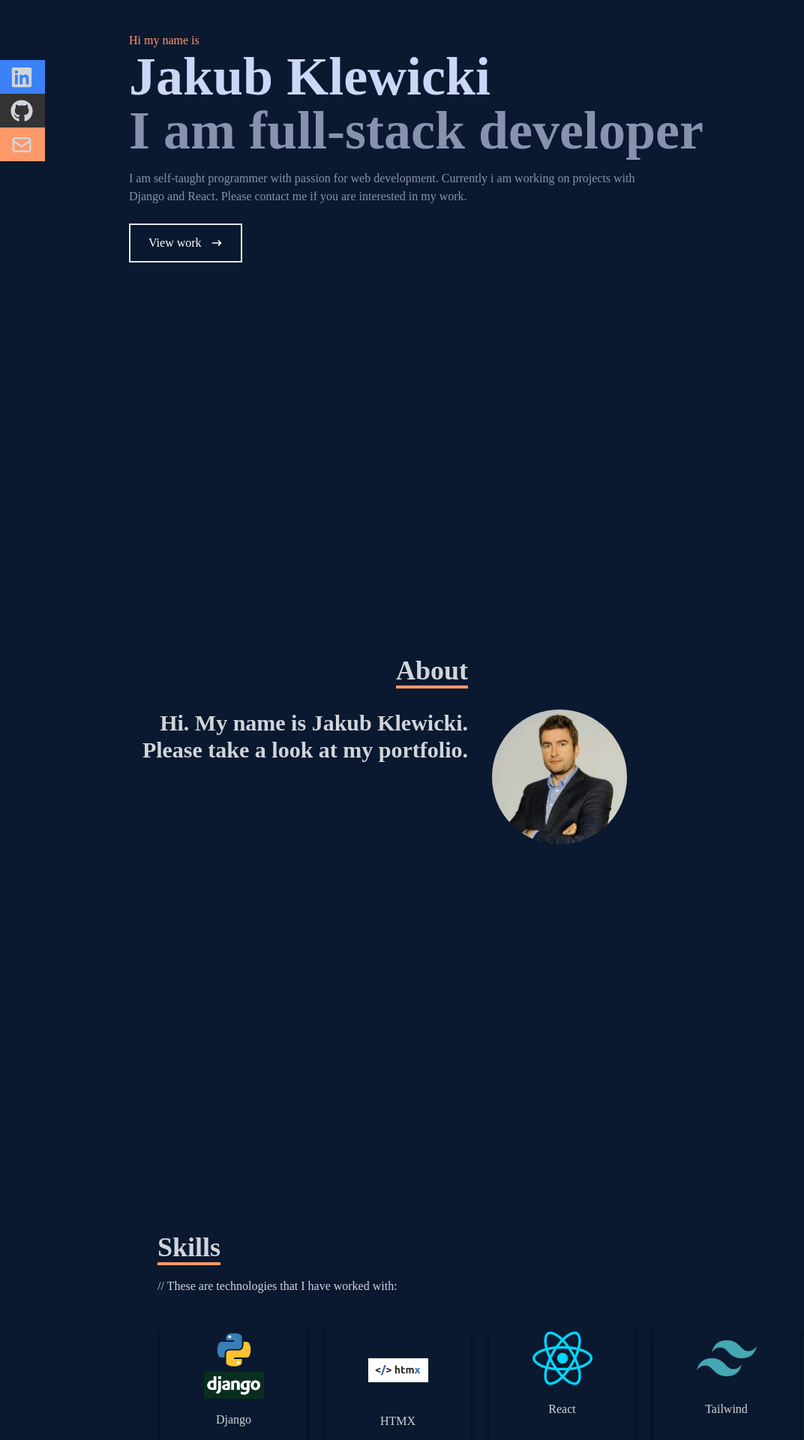
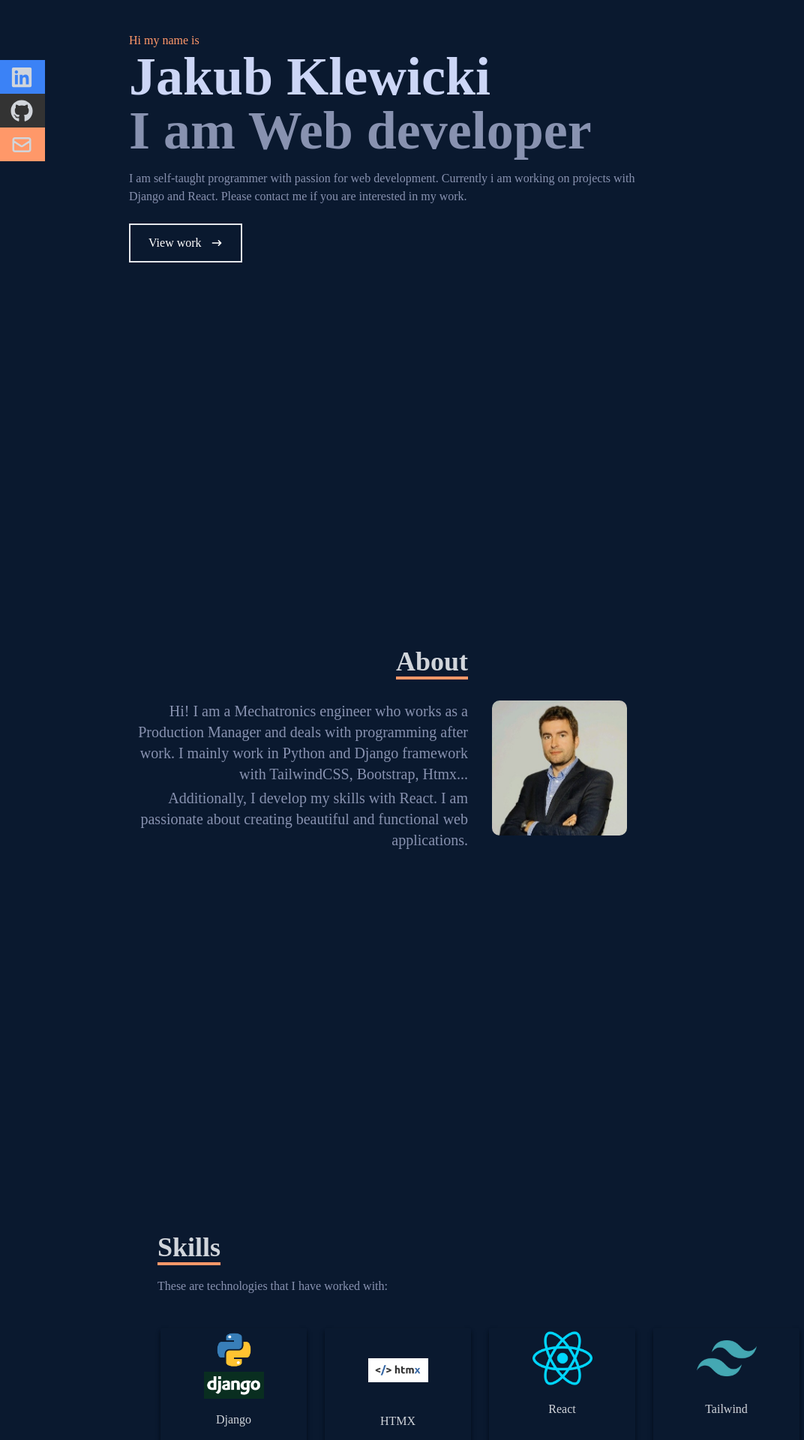
Before and after one commit to Klewiu/Portfolio, a React (Create React App) app: page / in a window 1280 px wide. Shown: the part 200-2120 px from the top of the page at 75% size, without its empty margins (0-1072 px from the left). Built offline with nearby package versions, Linux system fonts and the light colour scheme.

Commit message:
Some more style and text changes

```diff
--- a/src/components/About.jsx
+++ b/src/components/About.jsx
@@ -14,15 +14,17 @@ const About = () => {
           <div></div>
           </div>
           <div className="max-w-[1000px] w-full grid sm:grid-cols-2 gap-8 px-4">
-            <div className="sm:text-right text-3xl font-bold">
+            <div className="sm:text-right text-xl text-[#8892b0]">
               <p>
-                Hi. My name is Jakub Klewicki. Please take a look at my
-                portfolio.
+                Hi! I am a Mechatronics engineer who works as a Production Manager and deals with programming after work.
+                I mainly work in Python and Django framework with TailwindCSS, Bootstrap, Htmx...
+                <p className="py-1">Additionally, I develop my skills with React. I am passionate about creating beautiful and  functional web applications.</p>
+
               </p>
             </div>
             <div>
               <p>
-                <img src={obraz} alt='avatar' style={{ width: '180px', borderRadius:180/2} } />
+                <img src={obraz} alt='avatar' style={{ width: '180px', borderRadius:10} } />
               </p>
             </div>
           </div>
--- a/src/components/Home.jsx
+++ b/src/components/Home.jsx
@@ -9,8 +9,8 @@ const Home = () => {
         {/* Container */}
         <div className='max-w-[1000px] mx-auto px-8 flex flex-col justify-center h-full'>
           <p className='text-[#ff9869ff]'> Hi my name is</p>
-          <h1 className='tet-4xl sm:text-7xl font-bold text-[#ccd6f6]'>Jakub Klewicki</h1>
-          <h2 className='text-4xl sm:text-7xl font-bold text-[#8892b0]'> I am full-stack developer</h2>
+          <h1 className='text-4xl sm:text-7xl font-bold text-[#ccd6f6]'>Jakub Klewicki</h1>
+          <h2 className='text-4xl sm:text-7xl font-bold text-[#8892b0]'> I am Web developer</h2>
           <p className='text-[#8892b0] py-4 max-w-[700px]'>
             I am self-taught programmer with passion for web development.
             Currently i am working on projects with Django and React.
--- a/src/components/Skills.jsx
+++ b/src/components/Skills.jsx
@@ -18,7 +18,7 @@ const Skills = () => {
         <div className='max-w-[900px] mx-auto flex flex-col justify-center w-full h-full'>
             <div className="sm:text-left pl-5">
                 <p className='text-4xl font-bold inline border-b-4 border-[#ff9869ff]'>Skills</p>
-                <p className='py-5'>// These are technologies that I have worked with:</p>
+                <p className='py-5 text-[#8892b0]'>These are technologies that I have worked with:</p>
             </div>
 
             <div className='w-full grid grid-cols-3 sm:grid-cols-4 gap-6 text-center p-6'>
--- a/src/components/Work.jsx
+++ b/src/components/Work.jsx
@@ -14,7 +14,7 @@ const Work = () => {
         <div className='max-w-[1000px] mx-auto p-4 flex flex-col justify-center w-full h-full'>
             <div className='pb-8'>
                 <p className='text-4xl font-bold inline border-b-4 text-gray-300 border-[#ff9869ff]'>Work</p>
-                <p className='py-3'>//Checkout some of my recent work</p>
+                <p className='py-4 text-[#8892b0]'>Checkout some of my recent work</p>
             </div>
 
             {/* Container */}
```
Also changed, not shown: src/assets/Influencio_web.JPG.
